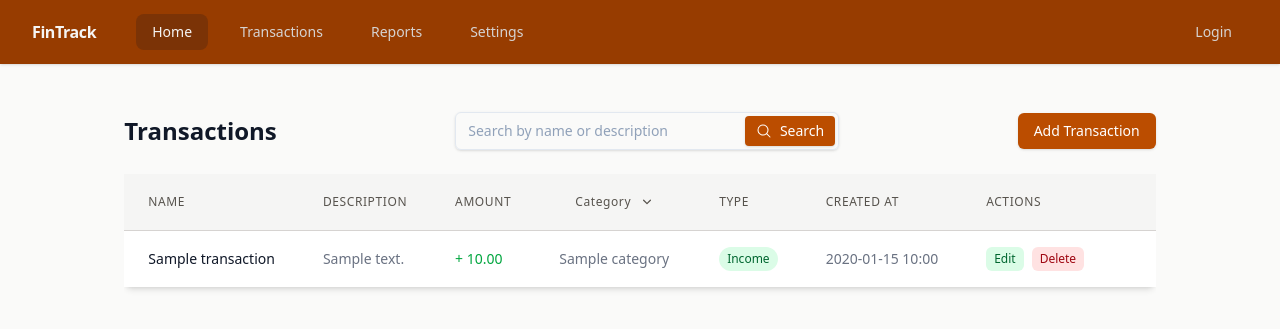
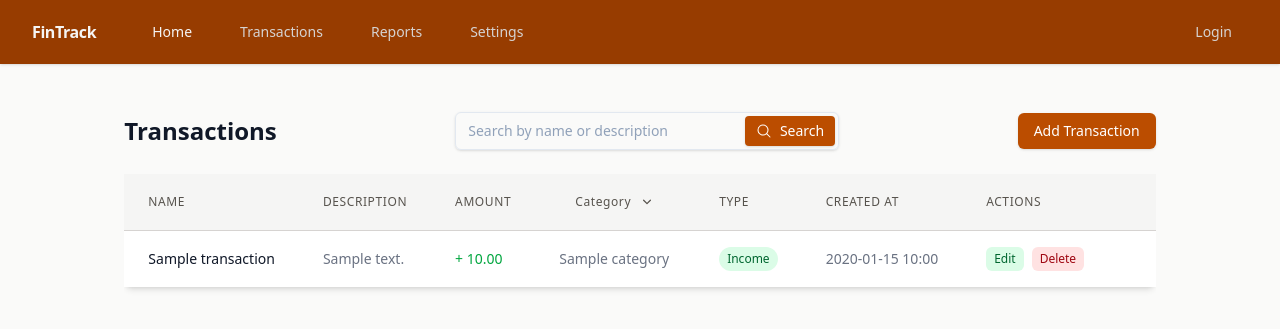
Before and after one commit to Burmese-AI/Financial-Transaction-Tracker, a Django app: template transactions/templates/dashboard.html in a window 1280 px wide. Shown: the top 329 px of the page. Run offline with Django 5.2, Linux system fonts and the light colour scheme; tables that the repository leaves empty hold one stand-in row (values such as "Sample post"); the template is opened without the code that fills it: values that come from a table or form of the project are taken from there, most other values are stand-ins (such as "Sample title", 1, 10 or a date in 2020); style sheets or scripts are compiled from the project's sources.

Commit message:
Improve ui

```diff
--- a/templates/components/navbar.html
+++ b/templates/components/navbar.html
@@ -11,20 +11,20 @@
         <div class="hidden md:flex md:ml-10 md:items-baseline md:space-x-4">
           <a
             href="/"
-            class="text-stone-100 bg-amber-900 rounded-lg px-4 py-2 text-sm font-medium transition-colors duration-200 transform hover:scale-105 hover:bg-amber-900 hover:text-stone-50 focus:outline-none focus:ring-2 focus:ring-amber-500 focus:ring-offset-2"
+            class="text-stone-100 {% if request.path == '/' %}bg-amber-900 {% endif %} rounded-lg px-4 py-2 text-sm font-medium transition-colors duration-200 transform hover:scale-105 hover:bg-amber-900 hover:text-stone-50 focus:outline-none focus:ring-2 focus:ring-amber-500 focus:ring-offset-2"
             aria-current="page"
           >
             Home
           </a>
           <a
             href="/transactions"
-            class="text-stone-300 rounded-lg px-4 py-2 text-sm font-medium transition-colors duration-200 transform hover:scale-105 hover:bg-amber-900 hover:text-stone-50 focus:outline-none focus:ring-2 focus:ring-amber-500 focus:ring-offset-2"
+            class="text-stone-300 {% if request.path == '/transactions/' %}bg-amber-900 {% endif %} rounded-lg px-4 py-2 text-sm font-medium transition-colors duration-200 transform hover:scale-105 hover:bg-amber-900 hover:text-stone-50 focus:outline-none focus:ring-2 focus:ring-amber-500 focus:ring-offset-2"
           >
             Transactions
           </a>
           <a
             href="/reports"
-            class="text-stone-300 rounded-lg px-4 py-2 text-sm font-medium transition-colors duration-200 transform hover:scale-105 hover:bg-amber-900 hover:text-stone-50 focus:outline-none focus:ring-2 focus:ring-amber-500 focus:ring-offset-2"
+            class="text-stone-300 {% if request.path == '/reports/' %}bg-amber-900 {% endif %} rounded-lg px-4 py-2 text-sm font-medium transition-colors duration-200 transform hover:scale-105 hover:bg-amber-900 hover:text-stone-50 focus:outline-none focus:ring-2 focus:ring-amber-500 focus:ring-offset-2"
           >
             Reports
           </a>
```
